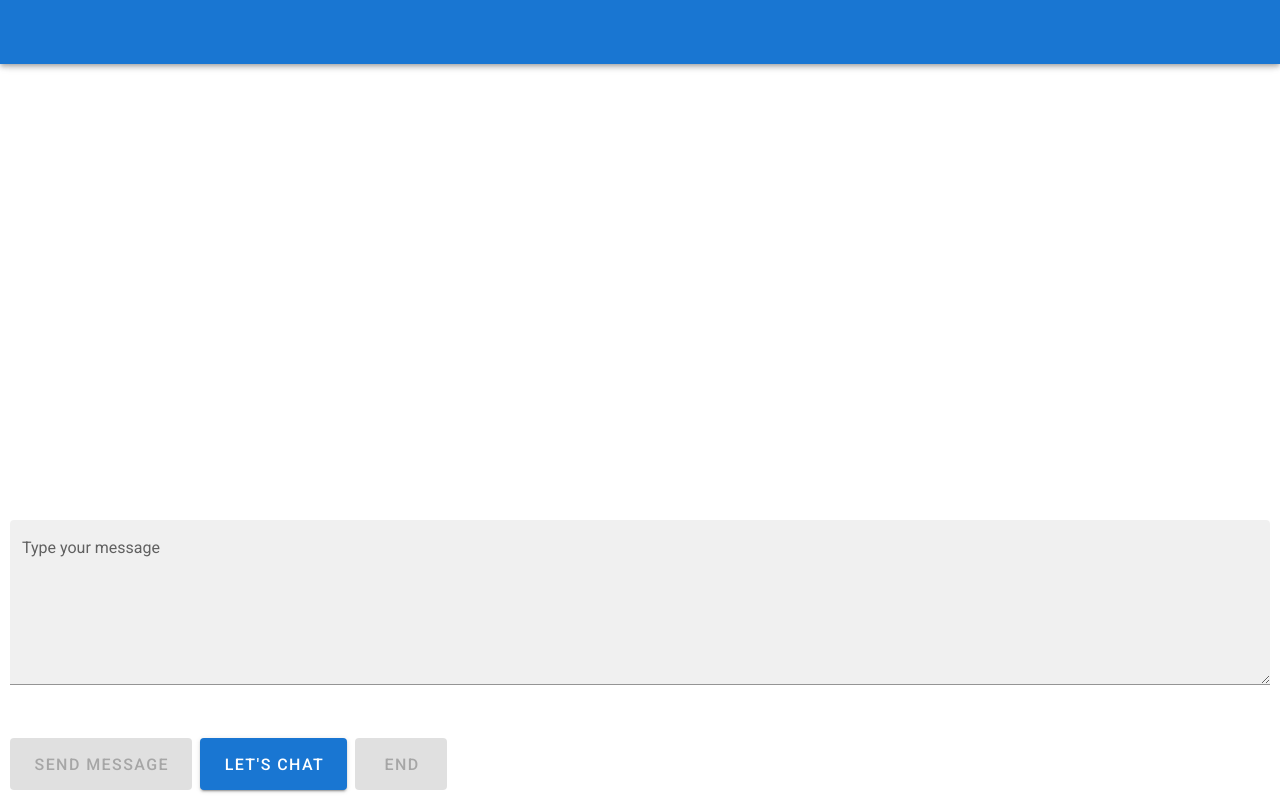
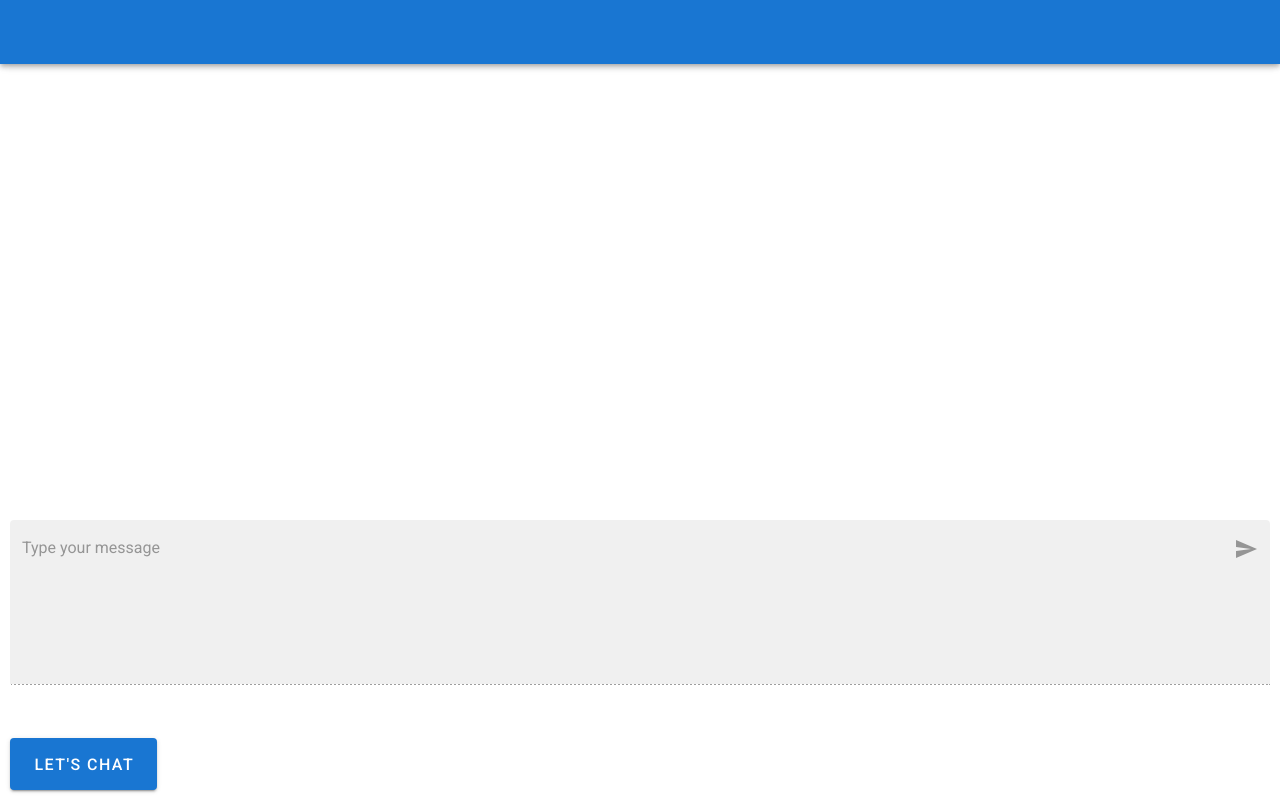
Before and after one commit to SomeSomeone/chat-bot, a Vue app: page / in a window 1280 px wide. Built offline with nearby package versions, Linux system fonts and the light colour scheme.

Commit message:
- change title - add new send button and send event

```diff
--- a/src/App.vue
+++ b/src/App.vue
@@ -1,8 +1,6 @@
 <template>
   <v-app>
-    <v-app-bar app color="primary" dark>
-      <v-spacer></v-spacer>
-    </v-app-bar>
+    <v-app-bar app color="primary" dark></v-app-bar>
     <v-content>
       <v-container>
         <DialogContainer :history="history"></DialogContainer>
@@ -13,33 +11,17 @@
               name="input-7-1"
               label="Type your message"
               v-model="input"
+              no-resize
+              append-icon="mdi-send"
+              :disabled="!active"
+              v-on:click:append="send()"
+              v-on:keyup.enter.exact="send()"
             ></v-textarea>
           </v-col>
-          <v-flex class="pa-3">
-            <v-btn
-              @click="send"
-              x-large
-              color="primary"
-              class="mr-2"
-              :disabled="!active"
-              >Send Message</v-btn
-            >
-            <v-btn
-              @click="start"
-              x-large
-              color="primary"
-              class="mr-2"
-              :disabled="active"
-              >Let's chat</v-btn
-            >
-            <v-btn
-              @click="end"
-              x-large
-              color="primary"
-              class="mr-2"
-              :disabled="!active"
-              >End</v-btn
-            >
+          <v-flex class="pa-3" v-if="!active">
+            <v-btn @click="start" x-large color="primary" class="mr-2">
+              Let's chat
+            </v-btn>
           </v-flex>
         </v-row>
       </v-container>
@@ -93,6 +75,14 @@ export default {
       {
         text: "Wow, cool",
       },
+      {
+        text: (userData) =>
+          `Your name is ${userData.name}.
+           Your day is ${userData.feeling}.
+           Your from ${userData.location}.
+           You are ${userData.age} old.
+           Your favorite hobby is ${userData.hobby}`,
+      },
     ],
     history: [],
     userData: {},
@@ -118,10 +108,15 @@ export default {
         this.end();
         return;
       }
-      this.addMessageToHistory({
+
+      let message = {
         owner: "him",
         ...this.messages[this.next],
-      });
+      };
+      if (typeof message.text === "function") {
+        message.text = message.text(this.userData);
+      }
+      this.addMessageToHistory(message);
 
       this.next++;
       if (!this.messages[this.next - 1].ask) {
--- a/vue.config.js
+++ b/vue.config.js
@@ -1,3 +1,9 @@
 module.exports = {
   transpileDependencies: ["vuetify"],
+  chainWebpack: (config) => {
+    config.plugin("html").tap((args) => {
+      args[0].title = "Peter chatbot 🤖";
+      return args;
+    });
+  },
 };
```
